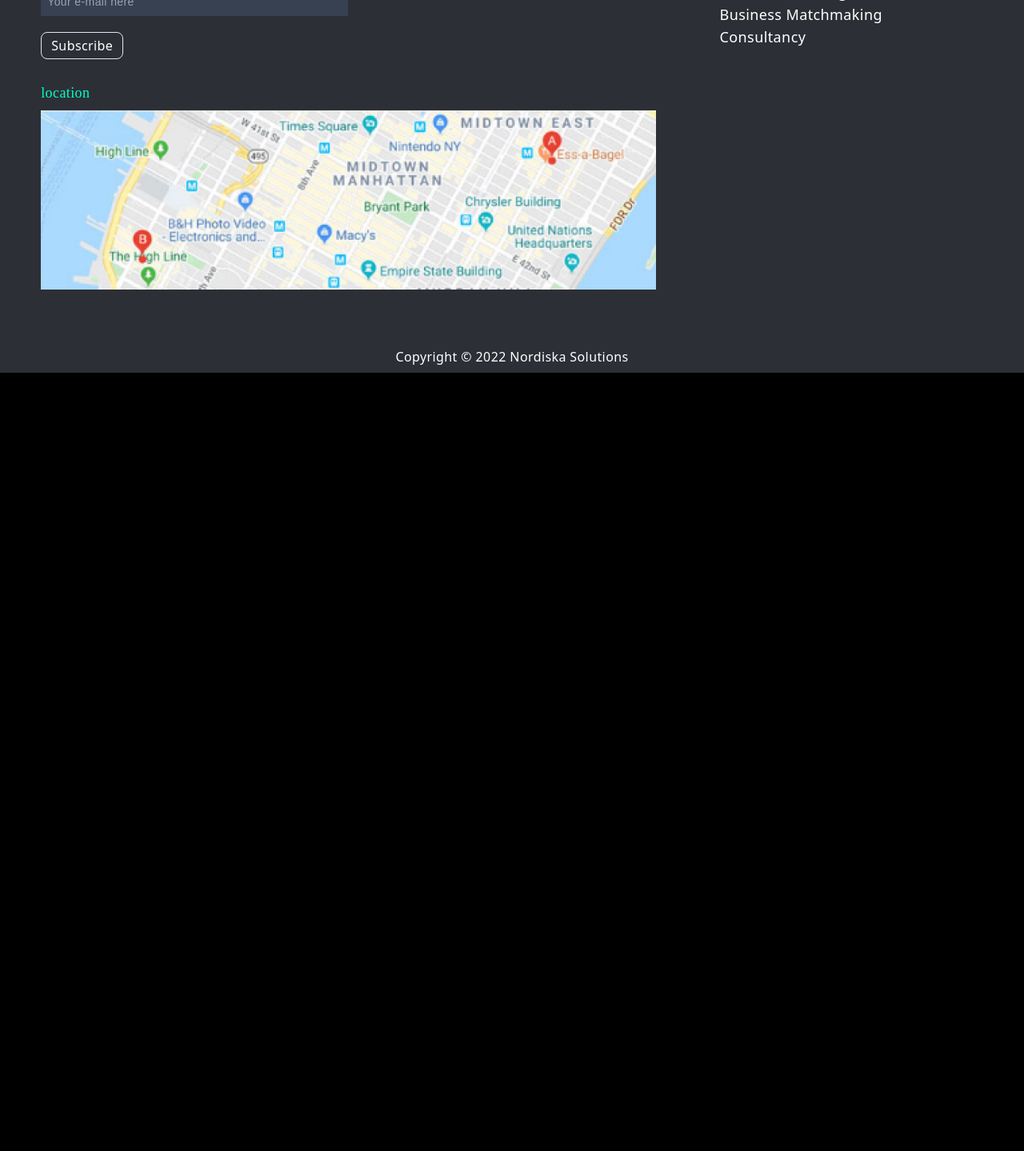
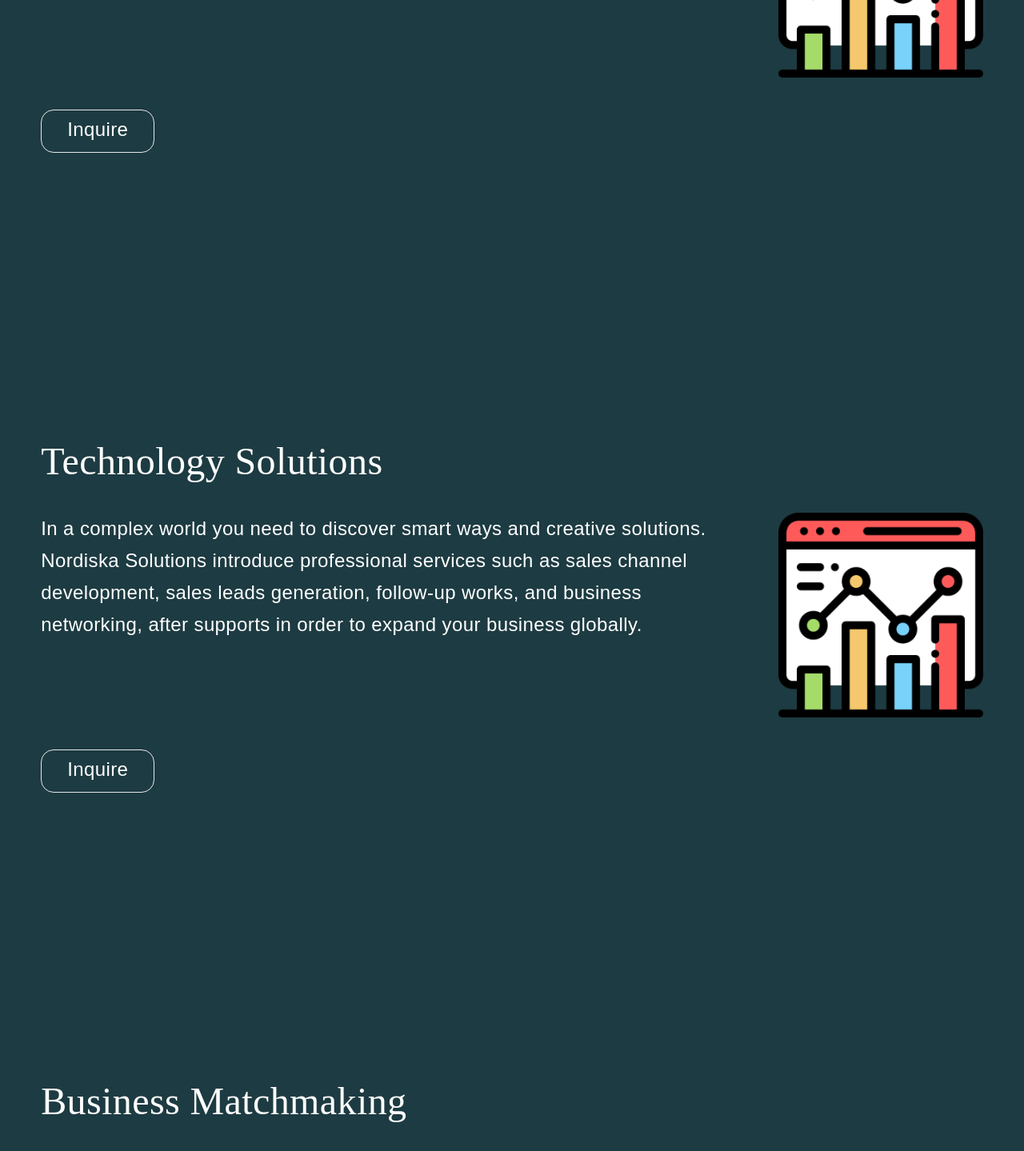
Before and after one commit to samithw/nordiska-vite-react-ts-v2, a React (Vite) app: page /services in a window 1280 px wide. Shown: the part 2580-4019 px from the top of the page at 80% size. Before the commit the page ends 3046 px from the top, so only its background shows below. Built offline with nearby package versions, Linux system fonts and the light colour scheme; a web font is replaced by a local one.

Commit message:
scroll to sections in services from home page

```diff
--- a/src/App.tsx
+++ b/src/App.tsx
@@ -10,10 +10,17 @@
 function App() {
 
   const ScrollToTop = () => {
-    const { pathname } = useLocation();
+    const { hash, pathname } = useLocation();
 
     useEffect(() => {
-      window.scrollTo(0, 0);
+      setTimeout(() => {
+        hash ?
+        document.querySelector(hash)?.scrollIntoView({behavior : "smooth", block : "end"}) :
+        window.scrollTo({top:0 , left:0 , behavior : 'smooth'});
+      }, 50);
+
+
+
     }, [pathname]);
 
     return null;
--- a/src/components/ContentSection.tsx
+++ b/src/components/ContentSection.tsx
@@ -10,7 +10,9 @@
         contentImageURL : string,
         contentBgCSS : React.CSSProperties
 
-    }
+    },
+
+    uniqueId? : string;
 
 }
 
@@ -18,7 +20,7 @@
 
     return(
         <>
-        <div className="content-wrapper" style = { props.children.contentBgCSS } >
+        <div id = {props.uniqueId} className="content-wrapper" style = { props.children.contentBgCSS } >
             <div className="container md:min-h-screen text-white font-zenMaru flex flex-col justify-center">
                 <h3 className="font-zen text-4xl lg:text-5xl">{props.children.contentTitle}</h3>
                 <div className="flex flex-col-reverse md:flex-row gap-10 my-10">
--- a/src/components/ServicesCards.tsx
+++ b/src/components/ServicesCards.tsx
@@ -1,4 +1,5 @@
 import React from 'react'
+import { NavLink } from 'react-router-dom'
 
 type Props = {}
 
@@ -8,36 +9,46 @@
         <div className="container relative">
           <h1 className="lg:absolute text-4xl lg:text-5xl font-zen text-nsgreen lg:top-10 lg:left-10 mb-10">our services</h1>
           <div className='flex flex-row justify-center flex-wrap font-zen '>
+            <NavLink to="/services#business-support">
             <div className="icon-wrapper">
               <div className="w-2/3 aspect-square mx-auto">
                 <img className=" w-full aspect-auto" src="images/icon__b__support.png" alt="" />
               </div>
               <p className="w-3/4 text-center text-xl font-zen text-white">Business Support</p>
             </div>
+            </NavLink>
+            <NavLink to="/services#sales-marketing">
             <div className="icon-wrapper">
               <div className="w-2/3 aspect-square mx-auto">
                 <img className=" w-full aspect-auto" src="images/icon__sales__marketing.png" alt="" />
               </div>
               <p className="w-3/4 text-center text-xl font-zen text-white">Sales &amp; Marketing</p>
             </div>
+            </NavLink>
+            <NavLink to="/services#tech-solutions">
             <div className="icon-wrapper">
               <div className="w-2/3 aspect-square mx-auto">
                 <img className=" w-full aspect-auto" src="images/icon__tech__solutions.png" alt="" />
               </div>
               <p className="w-3/4 text-center text-xl font-zen text-white">Technology Solutions</p>
             </div>
+            </NavLink>
+            <NavLink to="/services#business-matchmaking">
             <div className="icon-wrapper">
               <div className="w-2/3 aspect-square mx-auto">
                 <img className=" w-full aspect-auto" src="images/icon__b__matchmaking.png" alt="" />
               </div>
               <p className="w-3/4 text-center text-xl font-zen text-white">Business Matchmaking</p>
             </div>
+            </NavLink>
+            <NavLink to="/services#consultancy">
             <div className="icon-wrapper">
               <div className="w-2/3 aspect-square mx-auto">
                 <img className=" w-full aspect-auto" src="images/icon__consultancy.png" alt="" />
               </div>
               <p className="w-3/4 text-center text-xl font-zen text-white">Consultancy</p>
             </div>
+            </NavLink>
           </div>
         </div>
       </div>
--- a/src/pages/Services.tsx
+++ b/src/pages/Services.tsx
@@ -17,7 +17,7 @@
             <span>We create value through strong, trusting relationships with our clients so they have the freedom and peace of mind to tackle other business issues. In fact, more than 80% of our business comes from returning clients who put their continued trust in ADF. &nbsp;</span>
         </PageQuote>
 
-        <ContentSection>
+        <ContentSection uniqueId='business-support'>
             {{
               contentBgCSS : {
                 backgroundImage : "linear-gradient(45deg, #1D3B42 10%, #1D3B42 90%)"
@@ -30,6 +30,58 @@
               contentLink : <ButtonType1 toPath='/'>Inquire</ButtonType1>
             }}
         </ContentSection>
+        <ContentSection uniqueId='sales-marketing'>
+            {{
+              contentBgCSS : {
+                backgroundImage : "linear-gradient(45deg, #1D3B42 10%, #1D3B42 90%)"
+              },
+              contentBody : (<>
+                <p>In a complex world you need to discover smart ways and creative solutions. Nordiska Solutions introduce professional services such as sales channel development, sales leads generation, follow-up works, and business networking, after supports in order to expand your business globally.  </p>
+              </>),
+              contentTitle : "Sales & Marketing",
+              contentImageURL : "images/icon__business__support.png",
+              contentLink : <ButtonType1 toPath='/'>Inquire</ButtonType1>
+            }}
+        </ContentSection>
+        <ContentSection uniqueId='tech-solutions'>
+            {{
+              contentBgCSS : {
+                backgroundImage : "linear-gradient(45deg, #1D3B42 10%, #1D3B42 90%)"
+              },
+              contentBody : (<>
+                <p>In a complex world you need to discover smart ways and creative solutions. Nordiska Solutions introduce professional services such as sales channel development, sales leads generation, follow-up works, and business networking, after supports in order to expand your business globally.  </p>
+              </>),
+              contentTitle : "Technology Solutions",
+              contentImageURL : "images/icon__business__support.png",
+              contentLink : <ButtonType1 toPath='/'>Inquire</ButtonType1>
+            }}
+        </ContentSection>
+        <ContentSection uniqueId='business-matchmaking'>
+            {{
+              contentBgCSS : {
+                backgroundImage : "linear-gradient(45deg, #1D3B42 10%, #1D3B42 90%)"
+              },
+              contentBody : (<>
+                <p>In a complex world you need to discover smart ways and creative solutions. Nordiska Solutions introduce professional services such as sales channel development, sales leads generation, follow-up works, and business networking, after supports in order to expand your business globally.  </p>
+              </>),
+              contentTitle : "Business Matchmaking",
+              contentImageURL : "images/icon__business__support.png",
+              contentLink : <ButtonType1 toPath='/'>Inquire</ButtonType1>
+            }}
+        </ContentSection>
+        <ContentSection uniqueId='consultancy'>
+            {{
+              contentBgCSS : {
+                backgroundImage : "linear-gradient(45deg, #1D3B42 10%, #1D3B42 90%)"
+              },
+              contentBody : (<>
+                <p>In a complex world you need to discover smart ways and creative solutions. Nordiska Solutions introduce professional services such as sales channel development, sales leads generation, follow-up works, and business networking, after supports in order to expand your business globally.  </p>
+              </>),
+              contentTitle : "Consutancy",
+              contentImageURL : "images/icon__business__support.png",
+              contentLink : <ButtonType1 toPath='/'>Inquire</ButtonType1>
+            }}
+        </ContentSection>
 
         <Footer />
     </>
```
